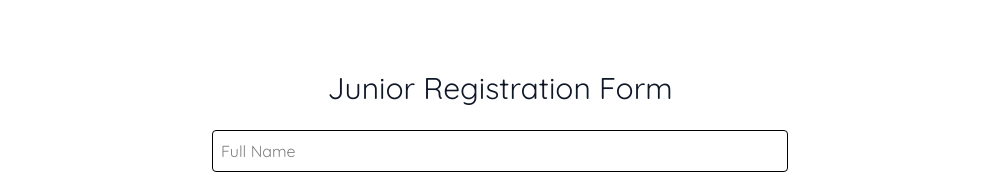
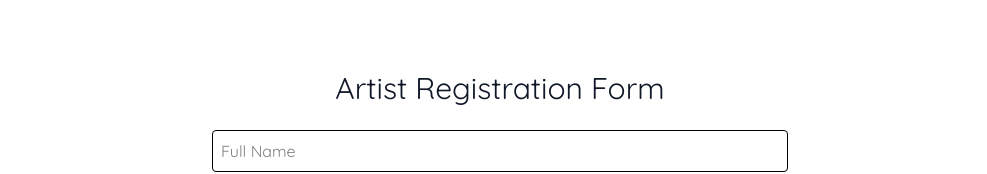
Before and after one commit to amanrawat9711/abfilms, a React (Vite) app: page / in a window 1280 px wide. Shown: the part 3896-4070 px from the top of the page, without its empty margins (140-1127 px from the left). Built offline with nearby package versions, Linux system fonts and the light colour scheme.

Commit message:
Update StudentRegisteration.jsx

```diff
--- a/src/shared/StudentRegisteration.jsx
+++ b/src/shared/StudentRegisteration.jsx
@@ -3,7 +3,7 @@ import React from "react";
 const StudentRegistrationForm = () => {
     return (
         <div >
-            <h3 className="text-3xl text-center font-bold text-gray-900">Junior Registration Form</h3>
+            <h3 className="text-3xl text-center font-bold text-gray-900">Artist Registration Form</h3>
       <form
         className="space-y-4 max-w-xl mx-auto mt-6"
         action="https://formsubmit.co/abfilmindia@gmail.com"
```
